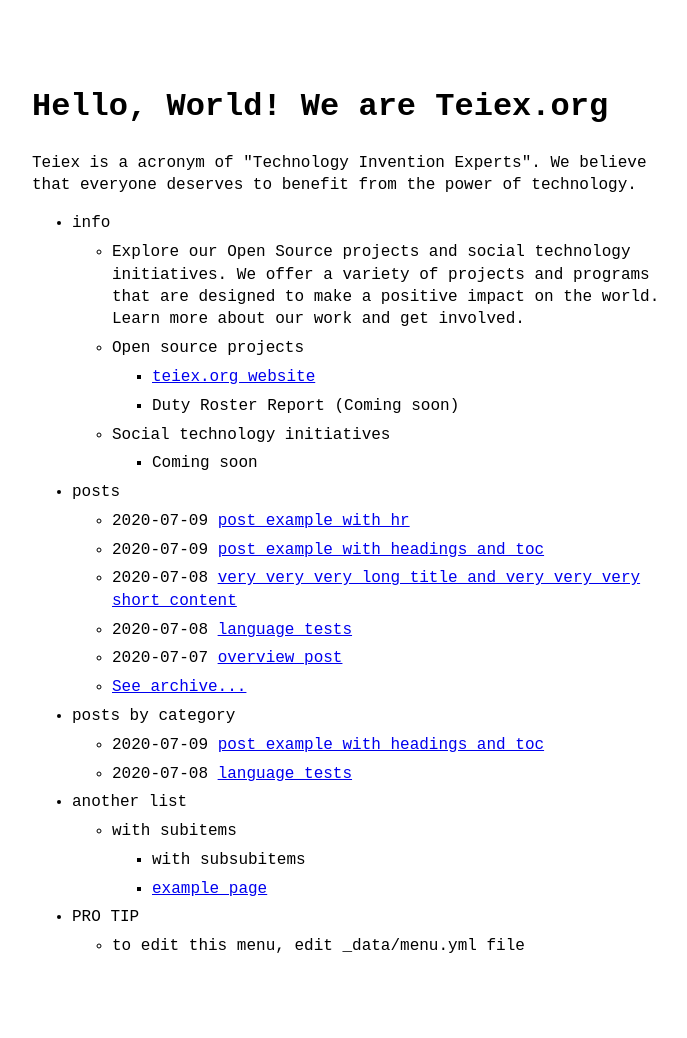
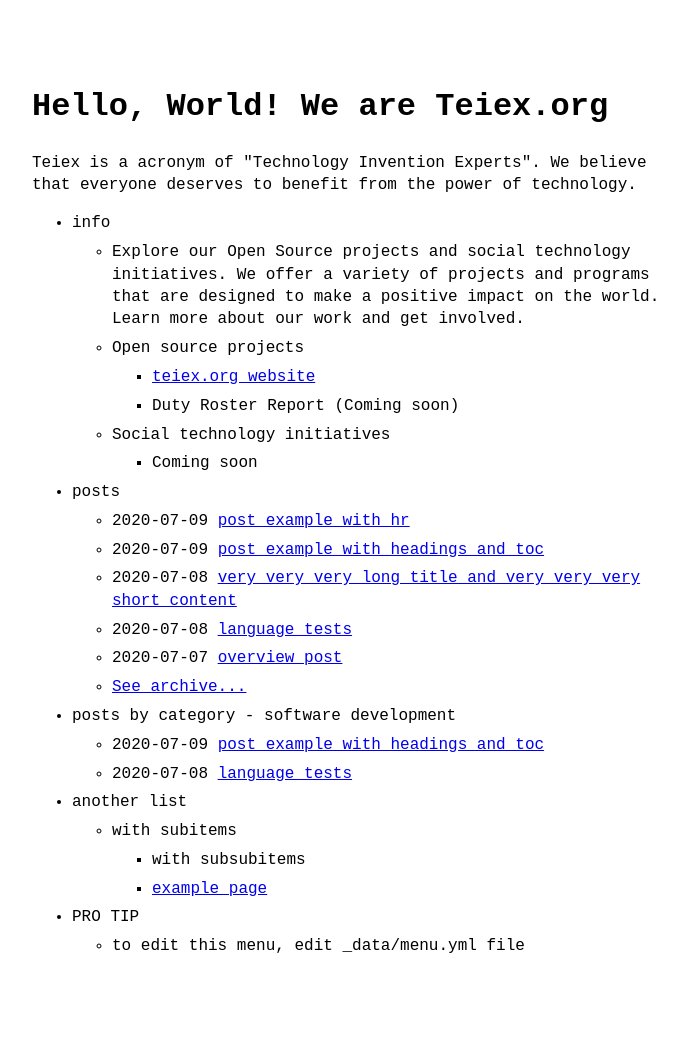
Before and after one commit to teiex/teiex.github.io, a Jekyll site: the page built from index.md, in a window 1280 px wide. Shown: the whole page, without its empty margins (288-975 px from the left). Built offline with Jekyll 4.4.1, drawn with Linux system fonts in a browser that asks for light colours.

Commit message:
changing the category name to software development category

```diff
--- a/_data/menu.yml
+++ b/_data/menu.yml
@@ -24,7 +24,7 @@ entries:
       show_more_text: See archive...
       show_more_url: archive.html
 
-  - title: posts by category
+  - title: posts by category - software development
     post_list:
       category: example2
       show_more: true
```
